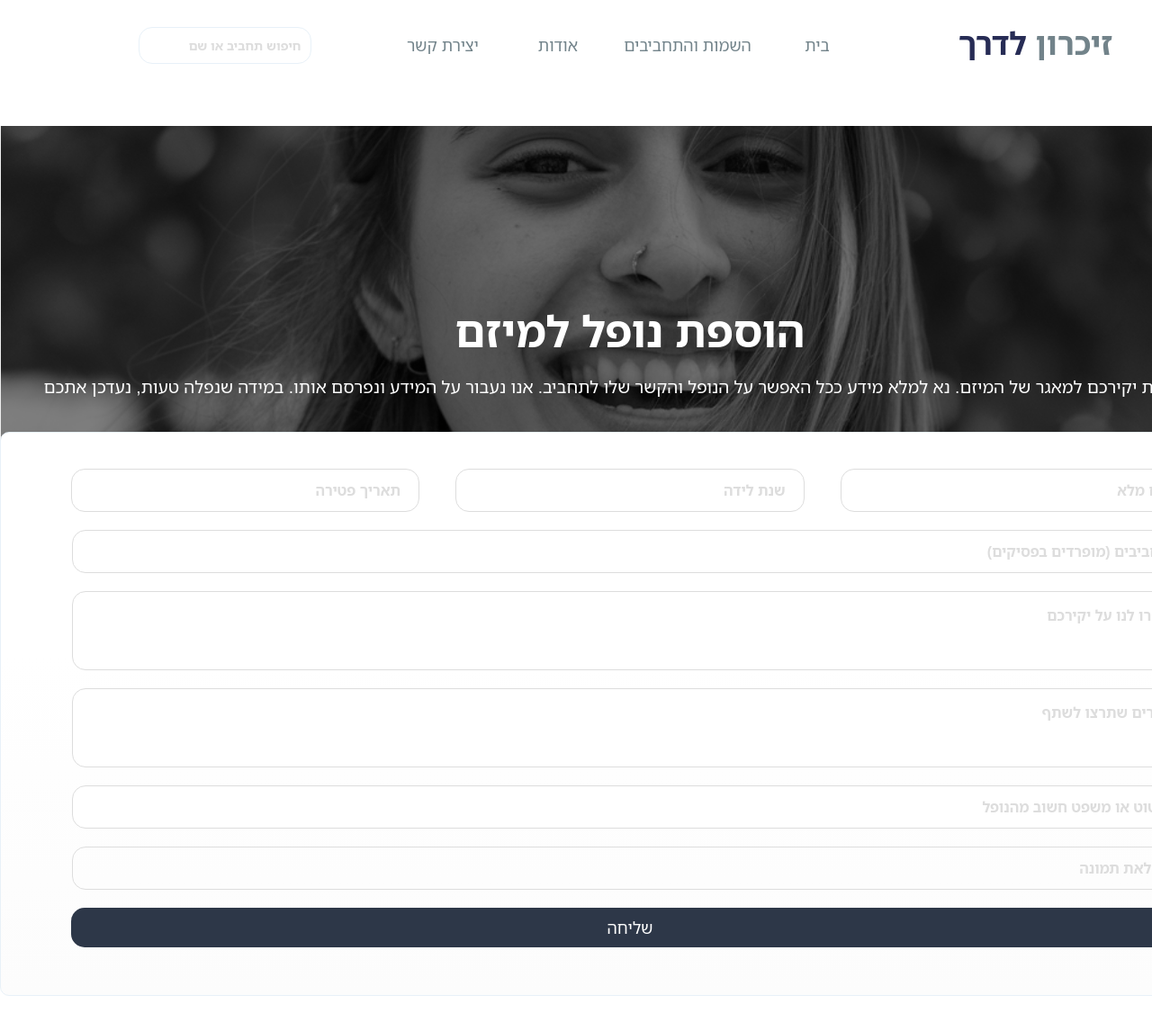
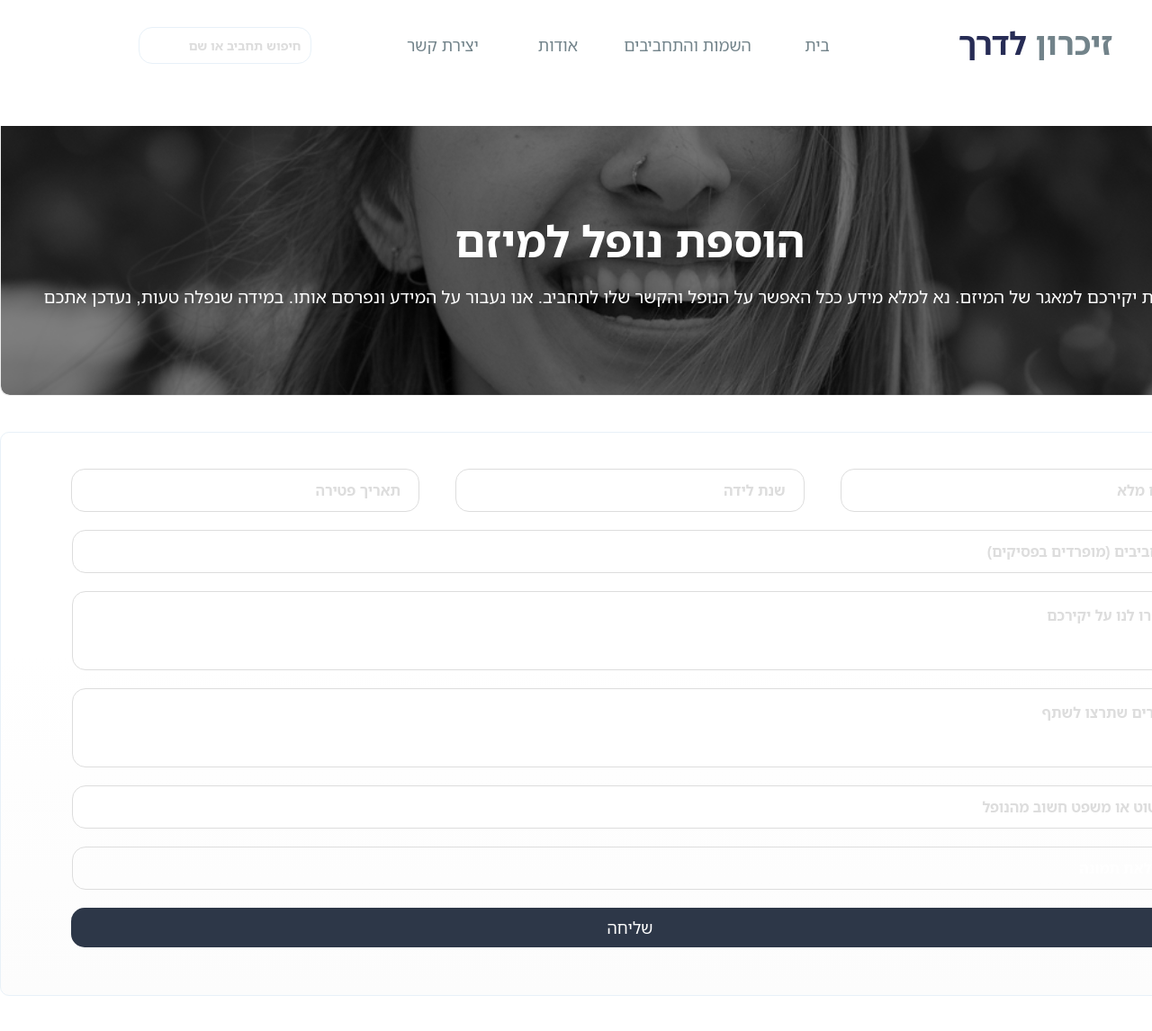
Before and after one commit to Skillink-org/Zikaron-Laderech, a Next.js app: page /add-fallen in a window 1280 px wide. Shown: the top 1146 px of the page at 90% size. Built offline with nearby package versions, Linux system fonts and the light colour scheme.

Commit message:
client-side of add-fallen page

```diff
--- a/app/add-fallen/page.jsx
+++ b/app/add-fallen/page.jsx
@@ -5,6 +5,8 @@ import ImageWithTitle from '../components/ImageWithTitle/index'
 import Button from '../components/Button';
 import StatusMessage from '../components/StatusMessage';
 export default function AddFallenPage() {
+    const cloudName = process.env.CLOUDINARY_NAME;
+    // const uploadPresent=process.env.;
     const currentYear = new Date().getFullYear();
     const todayDate = new Date().toISOString().split("T")[0];
     const minDeathDate = "2023-10-07";
@@ -55,9 +57,9 @@ export default function AddFallenPage() {
             // Upload image to Cloudinary
             const imageData = new FormData();
             imageData.append('file', formData.image);
-            imageData.append('upload_preset', 'your_upload_preset'); // Replace with your Cloudinary preset
+            imageData.append('upload_preset', uploadPresent); // Replace with your Cloudinary preset
 
-            const cloudinaryResponse = await fetch('https://api.cloudinary.com/v1_1/your_cloud_name/image/upload', {
+            const cloudinaryResponse = await fetch(`https://api.cloudinary.com/v1_1/${cloudName}/image/upload`, {
                 method: 'POST',
                 body: imageData,
             });
@@ -74,7 +76,6 @@ export default function AddFallenPage() {
             });
 
             if (!response.ok) throw new Error('Failed to save data');
-            console.log("formData", formData);
 
             setStatusMessage('ההודעה נשלחה בהצלחה! תודה רבה');
             setStatusType('success');
@@ -89,7 +90,6 @@ export default function AddFallenPage() {
                 image: null,
             });
         } catch (error) {
-            console.log("error", error);
             setStatusMessage('אירעה שגיאה. נא לנסות שוב.');
             setStatusType('error');
         }
@@ -103,6 +103,7 @@ export default function AddFallenPage() {
                 subtitle={
                     'הוסיפו את יקירכם למאגר של המיזם. נא למלא מידע ככל האפשר על הנופל והקשר שלו לתחביב. אנו נעבור על המידע ונפרסם אותו. במידה שנפלה טעות, נעדכן אתכם'
                 }
+                style={{ height: "300px" }}
             />
             <form className={styles.form} onSubmit={handleSubmit}>
                 <div className={styles.allFormDetails}>
@@ -139,6 +140,8 @@ export default function AddFallenPage() {
                             required
                             className={styles.date}
                             placeholder="תאריך פטירה"
+                            min={minDeathDate}
+                            max={todayDate}
                         />
 
                     </div>
--- a/app/add-fallen/page.module.scss
+++ b/app/add-fallen/page.module.scss
@@ -1,27 +1,16 @@
 @import '../../styles/mixins';
-// .container {
-//   @include page-layout(20px, 100vh);
-// }
+
 .container {
   @include page-layout(20px, 100vh);
   align-items: center;
-  //width: 1840px;
   height: 2000px;
 }
 
-// .imgTitle {
-//   position: absolute;
-//   width: 1400px;
-//   height: 300px;
-//   left: calc(50% - 1400px / 2 + 7px);
-//   top: 140px;
-// }
 .form {
   box-sizing: border-box;
   position: absolute;
   width: 1400px;
   height: 627px;
-  // right: 58px;
   background: linear-gradient(
     0deg,
     rgba(245, 245, 245, 0.3) 0%,
@@ -30,7 +19,6 @@
   );
   border: 1px solid #e8f1f8;
   border-radius: 10px;
-  //left: 220px;
   top: 480px;
   display: flex;
   flex-direction: column;
@@ -42,21 +30,16 @@
 .allFormDetails {
   width: 1242px;
   height: 552px;
-  // left: 5%;
   padding: 20px 0 0 0;
   display: flex;
   flex-direction: column;
   gap: 20px;
-  //top: 520px;
-  // margin: 0 auto;
 }
 
 .line1 {
   display: flex;
   flex-direction: row;
   justify-content: space-between;
-  //align-items: center;
-  //gap: 20px;
 }
 
 .name,
@@ -68,12 +51,10 @@
 .familyMessage,
 .highlightQuote,
 .customFileUpload {
-  // position: absolute;
   width: 1241.5px;
   height: 48px;
   border: 0.5px solid #dddddd;
   border-radius: 15px;
-  // left: calc(50% - 1241.5px / 2 - 0.25px);
   resize: none;
   font-style: normal;
   font-weight: 600;
@@ -82,7 +63,7 @@
   display: flex;
   align-items: center;
   text-align: right;
-  color: #dddddd;
+  color: #ffffff;
   padding: 15px 20px 15px 20px;
   &::placeholder {
     color: #dddddd;
@@ -107,9 +88,5 @@
   height: 48px;
 }
 .statusMessage {
-  //width: 1400px;
-  //height: auto;
-  //text-align: center;
   margin-top: 1947px;
-  //margin-left: 6%;
 }
--- a/app/components/ImageWithTitle/index.jsx
+++ b/app/components/ImageWithTitle/index.jsx
@@ -1,12 +1,13 @@
 import React from "react";
 import styles from "./style.module.scss";
 
-const ImageWithTitle = ({ imageUrl, title, subtitle,onClick }) => {
+const ImageWithTitle = ({ imageUrl, title, subtitle,onClick , style}) => {
   return (
     <div
       className={styles.imageWithTitle}
       style={{
         backgroundImage: `url(${imageUrl})`,
+        ...style,
       }}
       onClick={onClick}
       role={onClick ? "button" : undefined}
```
